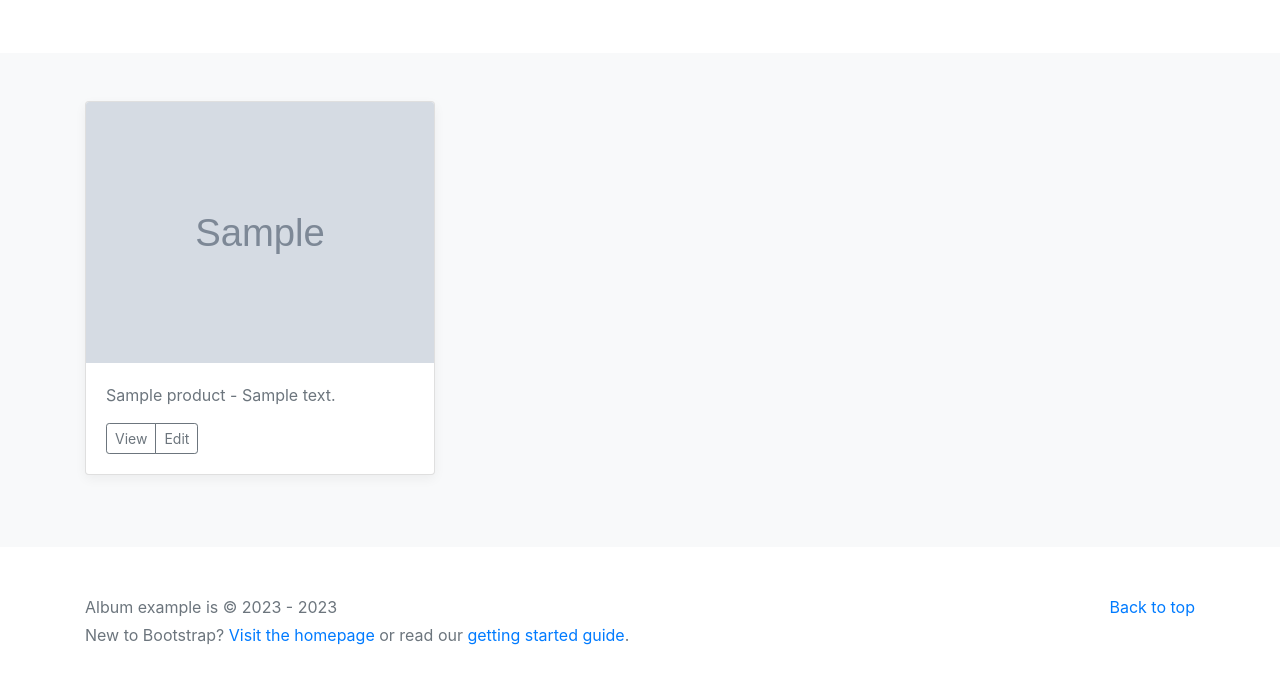
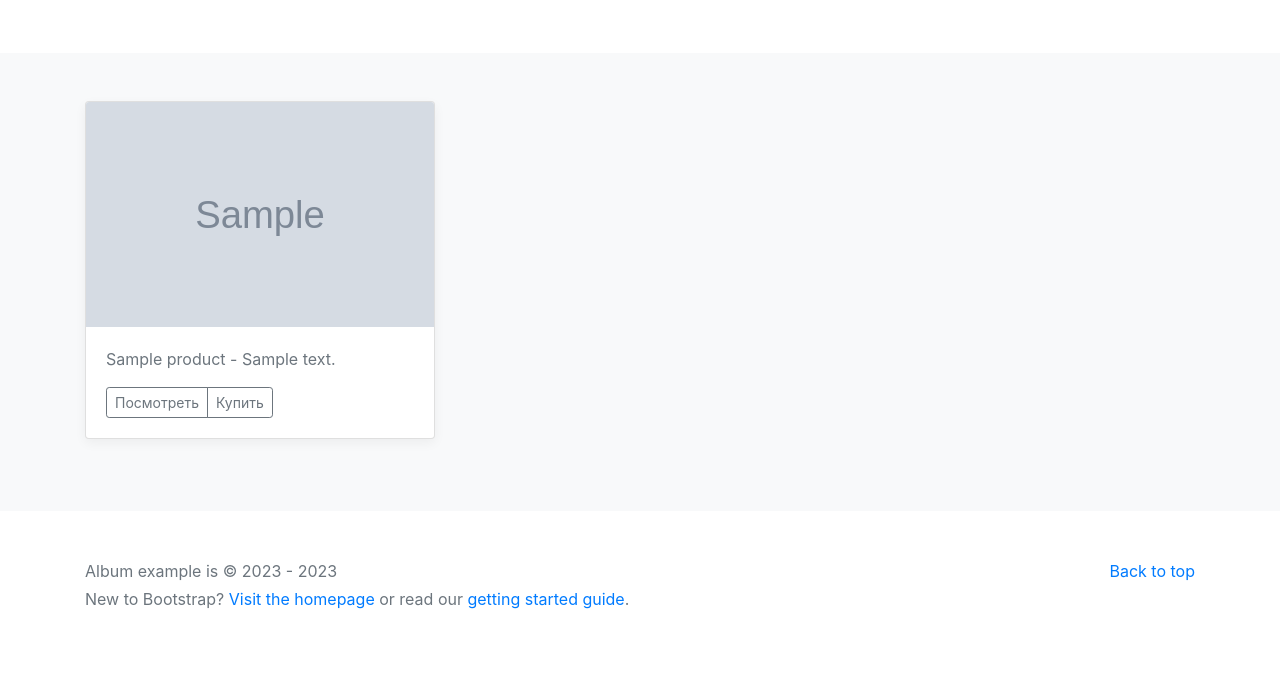
Before and after one commit to RikoshetGames/FirstDjango, a Django app: page /index/ in a window 1280 px wide. Shown: the part 386-1085 px from the top of the page. After the commit the page ends 995 px from the top, so only its background shows below. Run offline with Django 5.2, Linux system fonts and the light colour scheme; tables that the repository leaves empty hold one stand-in row (values such as "Sample post"); grey boxes marked "Sample" are stand-in pictures; some libraries are stand-ins or nearby versions.

Commit message:
MyDjango

```diff
--- a/catalog/templates/catalog/index.html
+++ b/catalog/templates/catalog/index.html
@@ -5,7 +5,7 @@
 <div class="col-md-4">
     <div class="card mb-4 box-shadow">
         <img class="card-img-top"
-             src="/media/{{ object.product_image }}"
+             src="/media/{{ object.product_image }}" width="300" height="225"
              alt="Card image cap">
         <div class="card-body">
             <p class="card-text">
@@ -17,8 +17,8 @@
             </p>
             <div class="d-flex justify-content-between align-items-center">
                 <div class="btn-group">
-                    <button type="button" class="btn btn-sm btn-outline-secondary">View</button>
-                    <button type="button" class="btn btn-sm btn-outline-secondary">Edit</button>
+                    <button type="button" class="btn btn-sm btn-outline-secondary">Посмотреть</button>
+                    <button type="button" class="btn btn-sm btn-outline-secondary">Купить</button>
                 </div>
                 <small class="text-muted"></small>
             </div>
```
